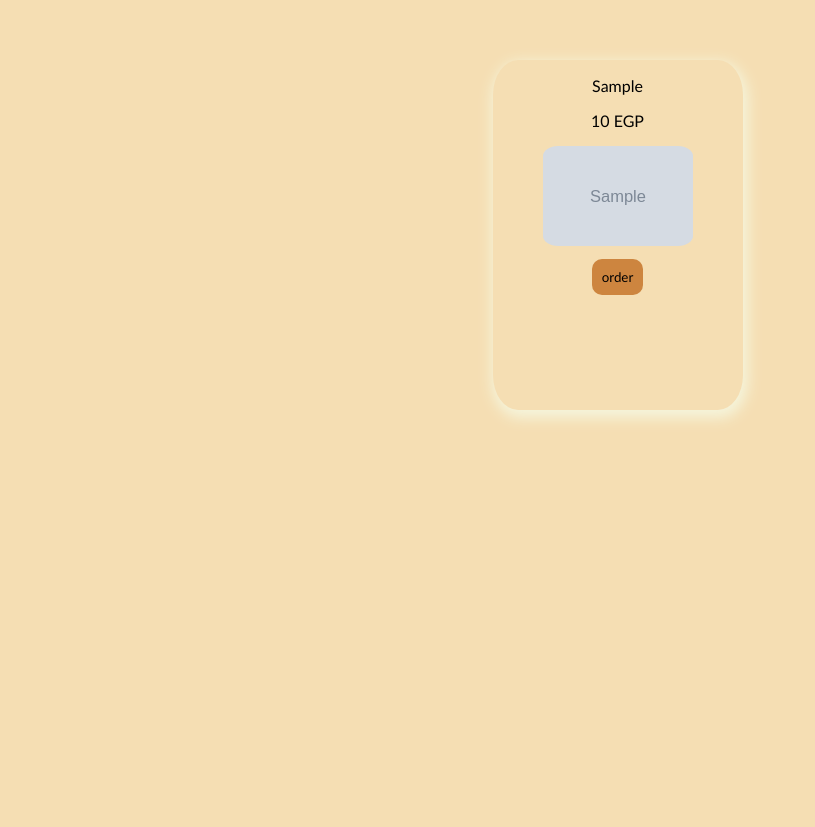
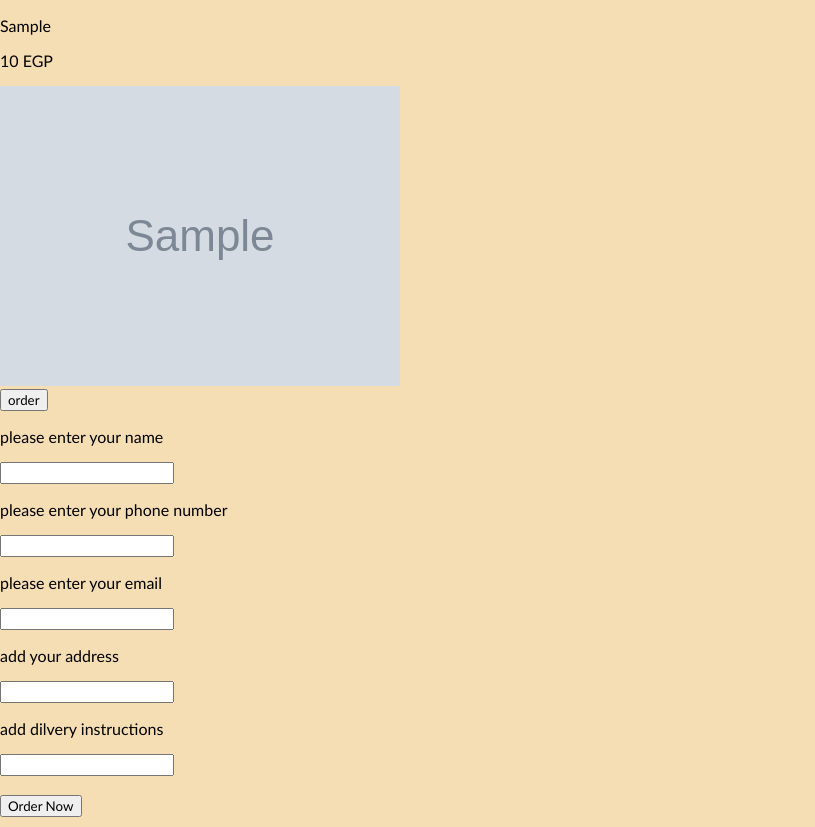
Before and after one commit to Eman-Wagih/EPFL-final-project, a Flask app: template templates/shop.html in a window 1280 px wide. Shown: the part 49-876 px from the top of the page, without its empty margins (0-815 px from the left). Before the commit the page ends 471 px from the top, so only its background shows below. Run offline with Flask 3, Linux system fonts and the light colour scheme; the template is opened without the code that fills it: most values are stand-ins (such as "Sample title", 1, 10 or a date in 2020); grey boxes marked "Sample" are stand-in pictures.

Commit message:
removed the style attribute

```diff
--- a/templates/shop.html
+++ b/templates/shop.html
@@ -14,31 +14,23 @@
                 <li> <a href="/dogs" >adopt a dog</a> </li>
                 <li> <a href="/adoption"> put your pet up for adoption </a> </li>
                 <li> <a href="/shop"> Shop </a></li>
-                <li> <a href="/" class="log-out"> Log out</a></li>
+                <li> <a href="/log-out" class="log-out"> Log out</a></li>
             </ul>
            </nav>
 
-    <div class="listproducts" style="display: grid; justify-content:center; grid-template-columns: auto auto auto auto;
-    gap: 15px; align-items:center; margin-top: 60px">
+    <div class="listproducts">
         {% for product in product_data %}
-        <div class="item" style="width: 250px;height: 350px; text-align:center;border-radius: 10% ;box-shadow: 2px 5px 14px 3px beige; ">
+        <div class="item">
         <p class="product-type"> {{product["Product type"]}}</p>
         <p class="price"> {{product["price"]}} EGP </p>
-     <div class="imge" style="border-radius: 10%">
-        <img src={{product["image"]}} width="150px" height="100px" style="border-radius: inherit;">
+     <div class="imge">
+        <img src={{product["image"]}} class="animal-img">
      </div>
-     <button class="add-to-cart button" style="
-     border: none;
-     margin: 10px;
-     padding: 10px;
-     border-radius: 10px;
-     background-color: peru;
-     cursor: pointer;
-     font-weight: 500;"> order </button>
+     <button class="add-to-cart button"> order </button>
         </div>
         {% endfor %}
     </div>
-    <div class="buying" style="display: none;  margin: auto; text-align: center; padding-top: 10px;  border-radius: 15px">
+    <div class="buying">
         <form>
             <p> please enter your name </p>
             <input type="text" class="client-name" required>
@@ -52,20 +44,10 @@
             <input type="text">
             <br>
             <br>
-            <input type="submit" class="order-now button" value="Order Now" style="
-            border: none;
-            padding: 10px;
-            border-radius: 10px;
-            background-color: peru;
-            cursor: pointer;
-            text-decoration: none;
-            ">
+            <input type="submit" class="order-now button" value="Order Now">
         </form>
     </div>
-    <p class="display-info" style="
-    margin: auto;
-    text-align: center;
-    padding-top: 10px;"> </p>
+    <p class="display-info"> </p>
     <script src="static/shop.js"></script>
 </body>
 </html>
```
